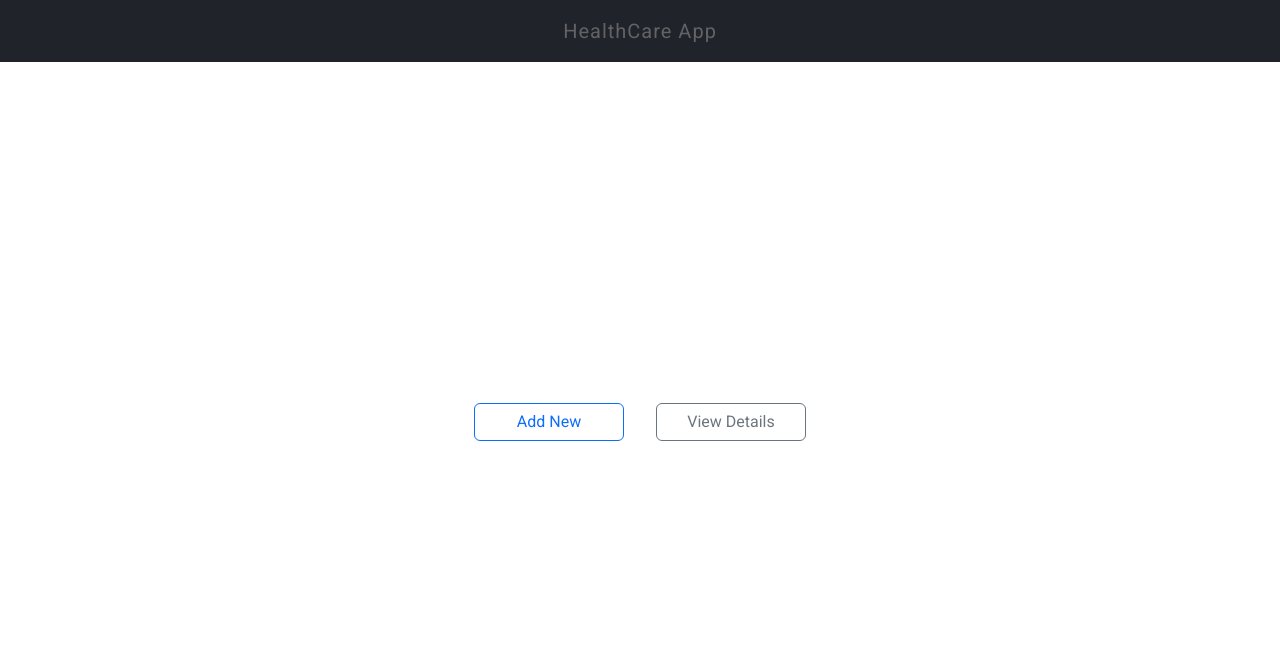
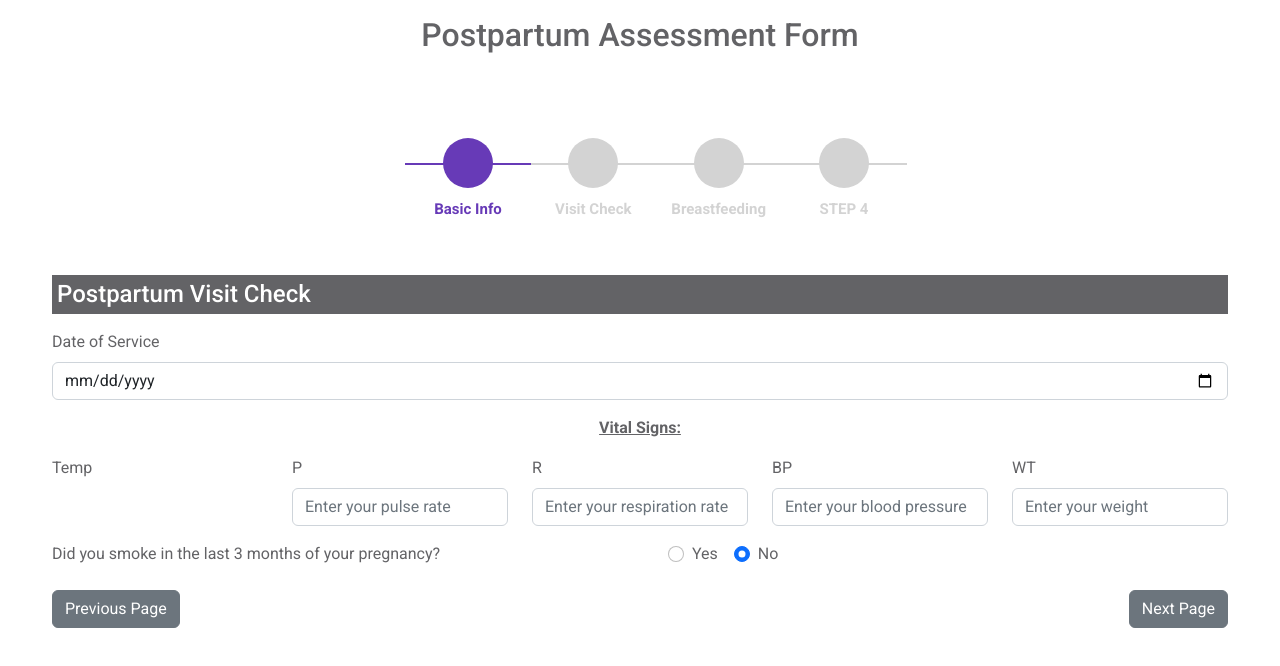
Before and after one commit to rajashriudhoji/healthCareRFP, a React (Create React App) app in the folder healthCare-Frontend/: page /step-two in a window 1280 px wide. Before the commit this address led to /. Shown: the top 666 px of the page. Built offline with nearby package versions, Linux system fonts and the light colour scheme.

Commit message:
added second page, made UI Changes, added hanges for retaining entered data on page naviation

```diff
--- /dev/null
+++ b/healthCare-Frontend/src/components/assessment-form/step-end/StepEnd.js
@@ -0,0 +1,62 @@
+import { useContext } from "react";
+import { Button, Form } from "react-bootstrap";
+import { useForm } from "react-hook-form";
+import { useNavigate } from "react-router-dom";
+import DataContext from "../../../context/DataContext";
+import Stepper from "../../stepper/Stepper";
+import { NEXT_BUTTON_TEXT, PREVIOUS_BUTTON_TEXT } from "../../utils/constants";
+import Header from "../form-header/Header";
+import "./stepend.css";
+
+const StepEnd = () => {
+  const navigate = useNavigate();
+  const { data, setData, incrementStep, decrementStep, setStep, step } =
+    useContext(DataContext);
+  const {
+    register,
+    handleSubmit,
+    formState: { errors },
+  } = useForm();
+
+  const handleFormSubmit = (values) => {
+    console.log(values);
+    setData((prev) => ({
+      ...prev,
+      patient: {
+        ...values,
+      },
+    }));
+    setStep(1);
+    navigate("/step-one");
+  };
+
+  const handlePreviousClick = () => {
+    decrementStep();
+    navigate("/step-three");
+  };
+
+  return (
+    <div>
+      <Header />
+      <Stepper step={step} />
+      <div className="step-form container step-end">
+        <Form onSubmit={handleSubmit(handleFormSubmit)}>
+          <Form.Group className="mb-3 buttons">
+            <Button
+              variant="secondary"
+              type="button"
+              onClick={handlePreviousClick}
+            >
+              {PREVIOUS_BUTTON_TEXT}
+            </Button>
+            <Button variant="secondary" type="submit">
+              {NEXT_BUTTON_TEXT}
+            </Button>
+          </Form.Group>
+        </Form>
+      </div>
+    </div>
+  );
+};
+
+export default StepEnd;
--- a/healthCare-Frontend/src/components/assessment-form/step-one/StepOne.js
+++ b/healthCare-Frontend/src/components/assessment-form/step-one/StepOne.js
@@ -1,10 +1,12 @@
 import { useContext } from "react";
 import { Button, Col, Form, Row } from "react-bootstrap";
 import { useForm } from "react-hook-form";
+import { useNavigate } from "react-router-dom";
 import DataContext from "../../../context/DataContext";
 import Stepper from "../../stepper/Stepper";
 import {
   ATLEAST_ONE_SELECT,
+  NEXT_BUTTON_TEXT,
   REQUIRED_ERROR_MSG,
   VALID_PHONE_NUMBER,
 } from "../../utils/constants";
@@ -12,22 +14,35 @@ import Header from "../form-header/Header";
 import "./stepone.css";
 
 const StepOne = () => {
-  const { setData, handleNextClick, step } = useContext(DataContext);
+  const navigate = useNavigate();
+  const { data, setData, incrementStep, step } = useContext(DataContext);
   const {
     register,
     handleSubmit,
     formState: { errors },
-  } = useForm();
+  } = useForm({
+    defaultValues: {
+      motherName: data?.patient?.motherName,
+      babyName: data?.patient?.babyName,
+      babyDOB: data?.patient?.babyDOB,
+      address: data?.patient?.address,
+      email: data?.patient?.email,
+      phone: data?.patient?.phone,
+      babyGender: data?.patient?.babyGender,
+    },
+  });
 
   const handleFormSubmit = (values) => {
     console.log(values);
-    handleNextClick();
     setData((prev) => ({
       ...prev,
       patient: {
         ...values,
+        phone: +values.phone,
       },
     }));
+    incrementStep();
+    navigate("/step-two");
   };
 
   return (
@@ -150,7 +165,7 @@ const StepOne = () => {
             )}
           </Form.Group>
           <Button variant="secondary" type="submit">
-            Next
+            {NEXT_BUTTON_TEXT}
           </Button>
         </Form>
       </div>
--- a/healthCare-Frontend/src/components/assessment-form/step-three/StepThree.js
+++ b/healthCare-Frontend/src/components/assessment-form/step-three/StepThree.js
@@ -1,14 +1,22 @@
 import { useContext } from "react";
 import { Button, Col, Form, Row } from "react-bootstrap";
 import { useForm } from "react-hook-form";
+import { useNavigate } from "react-router-dom";
 import DataContext from "../../../context/DataContext";
 import Stepper from "../../stepper/Stepper";
-import { ATLEAST_ONE_SELECT, REQUIRED_ERROR_MSG } from "../../utils/constants";
+import {
+  ATLEAST_ONE_SELECT,
+  NEXT_BUTTON_TEXT,
+  PREVIOUS_BUTTON_TEXT,
+  REQUIRED_ERROR_MSG,
+} from "../../utils/constants";
 import Header from "../form-header/Header";
 import "../step-one/stepone.css";
 
 const StepThree = () => {
-  const { setData, handleNextClick, step } = useContext(DataContext);
+  const navigate = useNavigate();
+  const { setData, incrementStep, decrementStep, step } =
+    useContext(DataContext);
   const {
     register,
     handleSubmit,
@@ -17,28 +25,44 @@ const StepThree = () => {
 
   const handleFormSubmit = (values) => {
     console.log(values);
-    handleNextClick();
+    const {
+      isBreastfeeding,
+      feedLength,
+      feedFrequency,
+      supplimentFormula,
+      feedingComfort,
+      isNippleCracked,
+      birthControl,
+      birthControlAssess,
+    } = values;
     setData((prev) => ({
       ...prev,
       p_breastFeeding: {
-        isBreastfeeding: values.isBreastfeeding,
-        feedLength: values.feedLength,
-        feedFrequency: values.feedFrequency,
-        supplimentFormula: values.supplimentFormula,
-        feedingComfort: values.feedingComfort,
-        isNippleCracked: values.isNippleCracked,
+        isBreastfeeding,
+        feedLength,
+        feedFrequency,
+        supplimentFormula,
+        feedingComfort,
+        isNippleCracked,
       },
       p_safeSpacing: {
         birthControl: {
-          isUsed: values.birthControl.isUsed,
-          details: values.birthControl.details,
+          isUsed: birthControl?.isUsed,
+          details: birthControl?.details,
         },
         birthControlAssess: {
-          isAssessDone: values.birthControlAssess.isAssessDone,
-          details: values.birthControlAssess.details,
+          isAssessDone: birthControlAssess?.isAssessDone,
+          details: birthControlAssess?.details,
         },
       },
     }));
+    incrementStep();
+    navigate("/step-end");
+  };
+
+  const handlePreviousClick = () => {
+    decrementStep();
+    navigate("/step-two");
   };
 
   return (
@@ -310,10 +334,18 @@ const StepThree = () => {
               </Form.Group>
             </Col>
           </Row>
-
-          <Button variant="secondary" type="submit">
-            Next
-          </Button>
+          <Form.Group className="mb-3 buttons">
+            <Button
+              variant="secondary"
+              type="button"
+              onClick={handlePreviousClick}
+            >
+              {PREVIOUS_BUTTON_TEXT}
+            </Button>
+            <Button variant="secondary" type="submit">
+              {NEXT_BUTTON_TEXT}
+            </Button>
+          </Form.Group>
         </Form>
       </div>
     </div>
--- /dev/null
+++ b/healthCare-Frontend/src/components/assessment-form/step-two/StepTwo.js
@@ -0,0 +1,198 @@
+import { useContext } from "react";
+import { Button, Col, Form, Row } from "react-bootstrap";
+import { useForm } from "react-hook-form";
+import { useNavigate } from "react-router-dom";
+import DataContext from "../../../context/DataContext";
+import Stepper from "../../stepper/Stepper";
+import {
+  ATLEAST_ONE_SELECT,
+  NEXT_BUTTON_TEXT,
+  PREVIOUS_BUTTON_TEXT,
+  REQUIRED_ERROR_MSG,
+} from "../../utils/constants";
+import Header from "../form-header/Header";
+import "./steptwo.css";
+
+const StepTwo = () => {
+  const navigate = useNavigate();
+  const { data, setData, incrementStep, decrementStep, step } =
+    useContext(DataContext);
+  const {
+    register,
+    handleSubmit,
+    formState: { errors },
+  } = useForm({
+    defaultValues: {
+      dateOfService: data?.p_visit?.dateOfService,
+      pulseRate: data?.p_visit?.vitalSigns?.temperature?.pulseRate,
+      respirationRate: data?.p_visit?.vitalSigns?.temperature?.respirationRate,
+      bloodPressure: data?.p_visit?.vitalSigns?.temperature?.bloodPressure,
+      weight: data?.p_visit?.vitalSigns?.temperature?.weight,
+      smokeStatus:
+        data?.p_clinical_Assess?.smokeStatus === true ? "true" : "false",
+    },
+  });
+
+  const handleFormSubmit = (values) => {
+    console.log(values);
+    const { dateOfService, smokeStatus, ...rest } = values;
+    setData((prev) => ({
+      ...prev,
+      p_visit: {
+        dateOfService,
+        vitalSigns: {
+          temperature: {
+            ...rest,
+          },
+        },
+      },
+      p_clinical_Assess: {
+        smokeStatus: smokeStatus === "true" ? true : false,
+      },
+    }));
+    incrementStep();
+    navigate("/step-three");
+  };
+
+  const handlePreviousClick = () => {
+    decrementStep();
+    navigate("/step-one");
+  };
+
+  return (
+    <div>
+      <Header />
+      <Stepper step={step} />
+      <div className="step-form container step-two">
+        <Form onSubmit={handleSubmit(handleFormSubmit)}>
+          <h4 className="form-heading">Postpartum Visit Check</h4>
+          <Form.Group className="mb-3" controlId="dateOfService">
+            <Form.Label>Date of Service</Form.Label>
+            <Form.Control
+              type="date"
+              placeholder="Enter Date of service"
+              {...register("dateOfService", {
+                required: true,
+              })}
+            />
+            {errors.dateOfService && (
+              <p className="errorMsg">{REQUIRED_ERROR_MSG}</p>
+            )}
+          </Form.Group>
+          <div className="vital-signs">Vital Signs:</div>
+          <Row>
+            <Col>
+              <Form.Group className="mb-3" controlId="dateOfService">
+                <Form.Label>Temp</Form.Label>
+              </Form.Group>
+            </Col>
+            <Col>
+              <Form.Group className="mb-3" controlId="dateOfService">
+                <Form.Label>P</Form.Label>
+                <Form.Control
+                  type="text"
+                  placeholder="Enter your pulse rate"
+                  {...register("pulseRate", {
+                    required: true,
+                  })}
+                />
+                {errors.pulseRate && (
+                  <p className="errorMsg">{REQUIRED_ERROR_MSG}</p>
+                )}
+              </Form.Group>
+            </Col>
+            <Col>
+              <Form.Group className="mb-3" controlId="dateOfService">
+                <Form.Label>R</Form.Label>
+                <Form.Control
+                  type="text"
+                  placeholder="Enter your respiration rate"
+                  {...register("respirationRate", {
+                    required: true,
+                  })}
+                />
+                {errors.respirationRate && (
+                  <p className="errorMsg">{REQUIRED_ERROR_MSG}</p>
+                )}
+              </Form.Group>
+            </Col>
+            <Col>
+              <Form.Group className="mb-3" controlId="dateOfService">
+                <Form.Label>BP</Form.Label>
+                <Form.Control
+                  type="text"
+                  placeholder="Enter your blood pressure"
+                  {...register("bloodPressure", {
+                    required: true,
+                  })}
+                />
+                {errors.bloodPressure && (
+                  <p className="errorMsg">{REQUIRED_ERROR_MSG}</p>
+                )}
+              </Form.Group>
+            </Col>
+            <Col>
+              <Form.Group className="mb-3" controlId="dateOfService">
+                <Form.Label>WT</Form.Label>
+                <Form.Control
+                  type="text"
+                  placeholder="Enter your weight"
+                  {...register("weight", {
+                    required: true,
+                  })}
+                />
+                {errors.weight && (
+                  <p className="errorMsg">{REQUIRED_ERROR_MSG}</p>
+                )}
+              </Form.Group>
+            </Col>
+          </Row>
+          <Row>
+            <Col>
+              <Form.Group className="mb-3" controlId="dateOfService">
+                <Form.Label>
+                  Did you smoke in the last 3 months of your pregnancy?
+                </Form.Label>
+              </Form.Group>
+            </Col>
+            <Col>
+              <Form.Group className="mb-3 smoke-status" controlId="smokeStatus">
+                <Form.Check
+                  type="radio"
+                  label="Yes"
+                  value="true"
+                  {...register("smokeStatus", {
+                    required: true,
+                  })}
+                />
+                <Form.Check
+                  type="radio"
+                  label="No"
+                  value="false"
+                  {...register("smokeStatus", { required: true })}
+                />
+                {errors.smokeStatus && (
+                  <p className="errorMsg">{ATLEAST_ONE_SELECT}</p>
+                )}
+              </Form.Group>
+            </Col>
+          </Row>
+          <Form.Group className="mb-3 buttons">
+            <Button
+              variant="secondary"
+              type="button"
+              onClick={handlePreviousClick}
+            >
+              {PREVIOUS_BUTTON_TEXT}
+            </Button>
+            <Button variant="secondary" type="submit">
+              {NEXT_BUTTON_TEXT}
+            </Button>
+          </Form.Group>
+        </Form>
+      </div>
+    </div>
+  );
+};
+
+export default StepTwo;
--- /dev/null
+++ b/healthCare-Frontend/src/components/assessment-form/step-two/steptwo.css
@@ -0,0 +1,18 @@
+.step-two .form-heading {
+    background-color: var(--text-color);
+    color: var(--white-color);
+    padding: 5px;
+    margin-bottom: 1rem;
+}
+
+.step-two .smoke-status .form-check {
+    display: inline-block;
+    margin-left: 1rem;
+}
+
+.step-two .vital-signs {
+    text-align: center;
+    font-weight: var(--medium-font-weight);
+    text-decoration: underline;
+    margin: 1rem;
+}
--- a/healthCare-Frontend/src/components/header/header.css
+++ b/healthCare-Frontend/src/components/header/header.css
@@ -1,5 +1,5 @@
 .header {
-    background: #20232a;
+    background: var(--black-background);
     text-align: center;
     padding: 1rem;
     letter-spacing: 1px;
--- a/healthCare-Frontend/src/components/stepper/Stepper.js
+++ b/healthCare-Frontend/src/components/stepper/Stepper.js
@@ -10,13 +10,13 @@ function Stepper(props) {
             <form id="msform">
               <ul id="progressbar">
                 <li className={step === 1 ? "active" : ""} id="account">
-                  <strong>STEP 1</strong>
+                  <strong>Basic Info</strong>
                 </li>
                 <li className={step === 2 ? "active" : ""} id="personal">
-                  <strong>STEP 2</strong>
+                  <strong>Visit Check</strong>
                 </li>
                 <li className={step === 3 ? "active" : ""} id="payment">
-                  <strong>STEP 3</strong>
+                  <strong>Breastfeeding</strong>
                 </li>
                 <li className={step === 4 ? "active" : ""} id="confirm">
                   <strong>STEP 4</strong>
--- a/healthCare-Frontend/src/components/stepper/stepper.css
+++ b/healthCare-Frontend/src/components/stepper/stepper.css
@@ -178,5 +178,5 @@ p {
 
 #progressbar li.active:before,
 #progressbar li.active:after {
-    background: #673AB7
+    background: #673AB7;
 }
--- a/healthCare-Frontend/src/components/utils/constants.js
+++ b/healthCare-Frontend/src/components/utils/constants.js
@@ -1,3 +1,5 @@
 export const REQUIRED_ERROR_MSG = "This is a required field.";
 export const ATLEAST_ONE_SELECT = "Please select one of the option.";
 export const VALID_PHONE_NUMBER = "Please enter a 10 digit phone number.";
+export const PREVIOUS_BUTTON_TEXT = "Previous Page";
+export const NEXT_BUTTON_TEXT = "Next Page";
--- a/healthCare-Frontend/src/index.css
+++ b/healthCare-Frontend/src/index.css
@@ -6,12 +6,14 @@
 
 :root {
   --text-color: #636366;
+  --white-color: #fff;
+  --black-background: #20232a;
   --form-text-color: #02425b;
   --small-font-weight: 300;
   --medium-font-weight: 600;
   --large-font-weight: 900;
   --max-screen-width: 1200px;
-  --error-color:#da6a6a;
+  --error-color: #da6a6a;
   --default-margin: 3rem;
 }
 
@@ -35,3 +37,8 @@ body {
 .step-form .btn {
   margin-bottom: var(--default-margin);
 }
+
+.buttons {
+  display: flex;
+  justify-content: space-between;
+}
--- a/healthCare-Frontend/src/index.js
+++ b/healthCare-Frontend/src/index.js
@@ -1,15 +1,11 @@
 import "bootstrap/dist/css/bootstrap.min.css";
 import { useState } from "react";
 import ReactDOM from "react-dom";
-import {
-  BrowserRouter,
-  Navigate,
-  Route,
-  Routes,
-  useNavigate,
-} from "react-router-dom";
+import { BrowserRouter, Navigate, Route, Routes } from "react-router-dom";
+import StepEnd from "./components/assessment-form/step-end/StepEnd";
 import StepOne from "./components/assessment-form/step-one/StepOne";
 import StepThree from "./components/assessment-form/step-three/StepThree";
+import StepTwo from "./components/assessment-form/step-two/StepTwo";
 import Home from "./components/home/Home";
 import DataContext from "./context/DataContext";
 import "./index.css";
@@ -23,11 +19,8 @@ const AppWrapper = () => {
 };
 
 const AppRoutes = () => {
-  const navigate = useNavigate();
-
   const [data, setData] = useState({
     patient: {
-      patientId: "",
       motherName: "",
       babyName: "",
       babyDOB: "",
@@ -35,6 +28,20 @@ const AppRoutes = () => {
       email: "",
       phone: "",
       babyGender: "",
+    },
+    p_visit: {
+      dateOfService: "",
+      vitalSigns: {
+        temperature: {
+          pulseRate: "",
+          respirationRate: "",
+          bloodPressure: "",
+          weight: "",
+        },
+      },
+    },
+    p_clinical_Assess: {
+      smokeStatus: false,
     },
     p_breastFeeding: {
       patientId: "",
@@ -60,40 +67,27 @@ const AppRoutes = () => {
 
   const [step, setStep] = useState(1);
 
-  const getURL = (step) => {
-    switch (step) {
-      case 1:
-        navigate("/step-one");
-        break;
-
-      default:
-        setStep(1);
-        navigate("/step-one");
-        break;
-    }
+  const incrementStep = () => {
+    setStep((step) => step + 1);
   };
 
-  const handleNextClick = () => {
-    setStep(step + 1);
-    getURL(step + 1);
-  };
-
-  const handlePreviousClick = () => {
-    setStep(step - 1);
-    getURL(step - 1);
+  const decrementStep = () => {
+    setStep((step) => step - 1);
   };
 
   const handleFinish = () => {
     console.log("Step", step);
   };
 
+  console.log({ data });
+
   return (
     <DataContext.Provider
       value={{
         data,
         setData,
-        handleNextClick,
-        handlePreviousClick,
+        incrementStep,
+        decrementStep,
         handleFinish,
         step,
         setStep,
@@ -102,7 +96,9 @@ const AppRoutes = () => {
       <Routes>
         <Route path="/" element={<Home />} />
         <Route path="/step-one" element={<StepOne />} />
+        <Route path="/step-two" element={<StepTwo />} />
         <Route path="/step-three" element={<StepThree />} />
+        <Route path="/step-end" element={<StepEnd />} />
         <Route path="*" element={<Navigate to="/" />} />
       </Routes>
     </DataContext.Provider>
```
Also changed, not shown: healthCare-Frontend/src/components/assessment-form/step-end/stepend.css (added).
